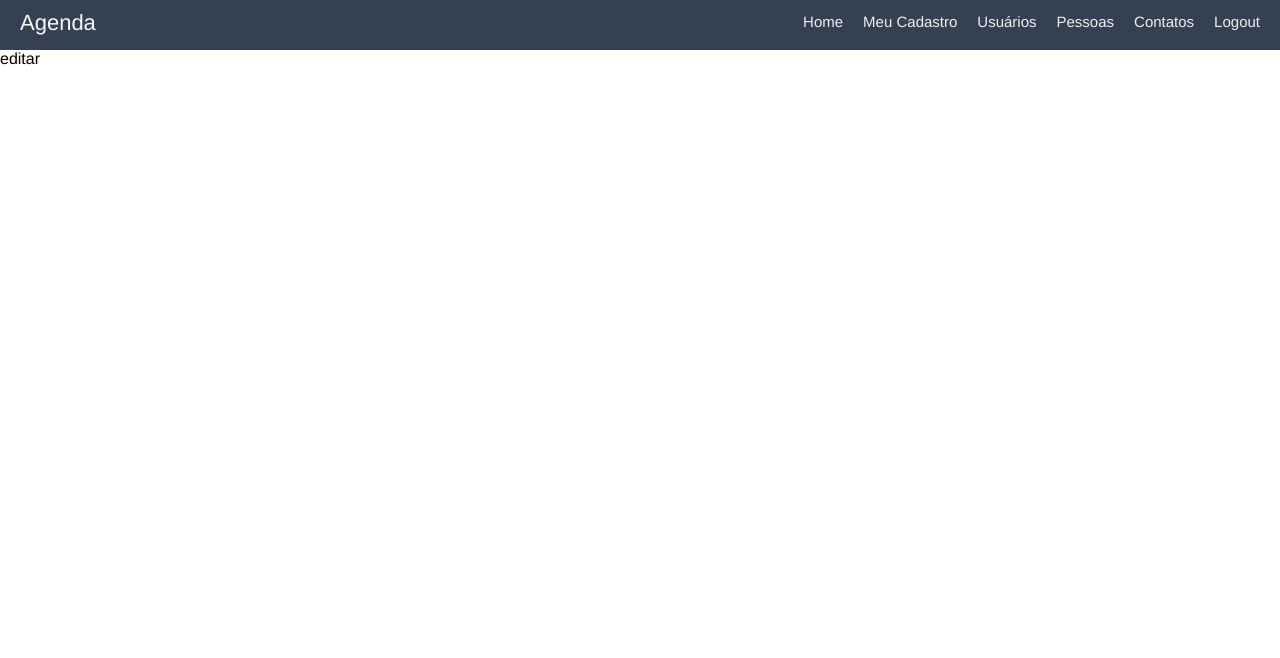
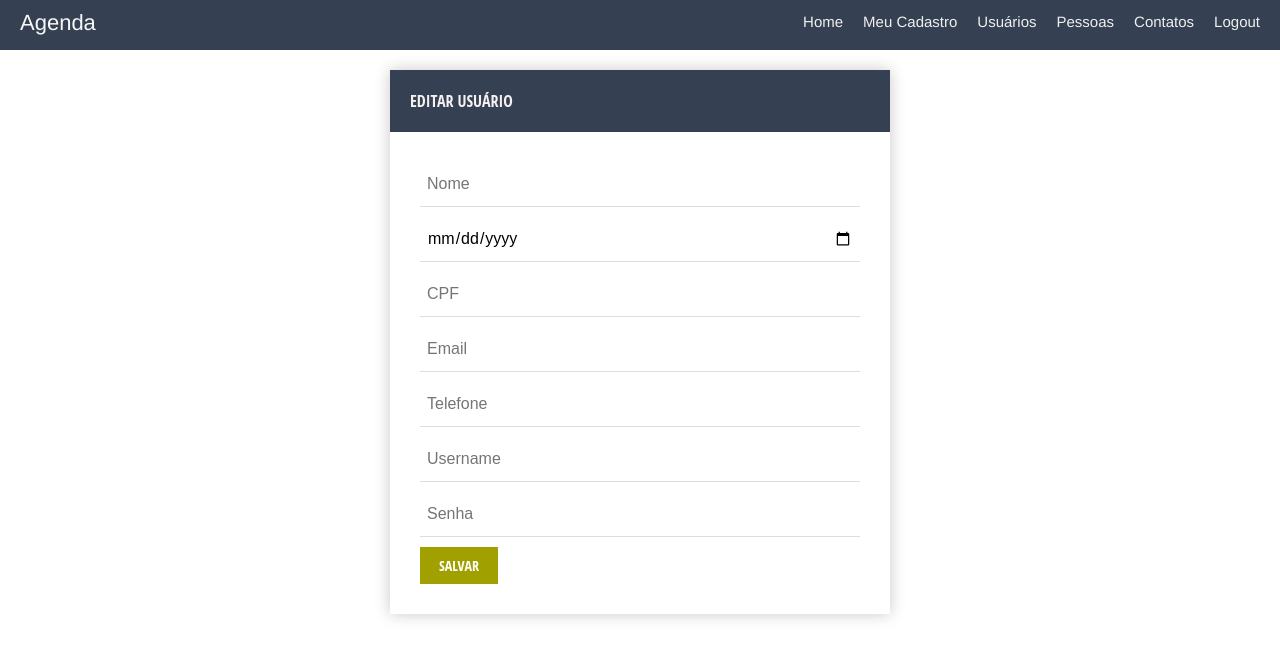
Before and after one commit to DandaraF/controle_agenda_pessoal, a Vue app: page /usuarios/editar in a window 1280 px wide. Shown: the top 658 px of the page. Built offline with nearby package versions, Linux system fonts and the light colour scheme.

Commit message:
create form edit user

```diff
--- a/src/views/Users.vue
+++ b/src/views/Users.vue
@@ -4,7 +4,7 @@
 
     <div class="table_header">
       <h2>Usuários</h2>
-      <Button text_button="+ Add Usuário"/>
+      <router-link  to="/usuarios/cadastrar" id="add_user"> + Add usuário</router-link>
     </div>
 
     <div class="table_section">
@@ -56,6 +56,18 @@ export default {
 
 h2{
   color: rgb(160, 160, 0);
+}
+
+#add_user{
+  background-color: rgb(36, 124, 65);
+  padding: 8px;
+  border-radius: 6px;
+  text-decoration: none;
+  color: #fff;
+}
+
+#add_user:hover{
+  opacity: 0.8;
 }
 
 .table{
--- a/src/views/users/EditUser.vue
+++ b/src/views/users/EditUser.vue
@@ -1,5 +1,17 @@
 <template>
-    editar
+  <div class="container-edit-user">
+    <h2>Editar usuário</h2>
+    <form>
+      <input type="text" name="name" placeholder="Nome" />
+      <input type="date" name="birth-date" placeholder="Data nascimento" />
+      <input type="text" name="cpf" placeholder="CPF" />
+      <input type="email" name="email" placeholder="Email" />
+      <input type="text" name="phone" placeholder="Telefone" />
+      <input type="text" name="username" placeholder="Username" />
+      <input type="password" name="password" placeholder="Senha" />
+      <input type="button" value="Salvar" />
+    </form>
+  </div>
 </template>
 
 <script>
@@ -9,3 +21,69 @@ export default {
 }
 
 </script>
+
+<style scoped>
+.container-edit-user{
+	font-family: 'Open Sans Condensed', arial, sans;
+	max-width: 500px;
+	padding: 30px;
+	background: #FFFFFF;
+	margin: 20px auto;
+	box-shadow: 0px 0px 15px rgba(0, 0, 0, 0.22);
+	-moz-box-shadow: 0px 0px 15px rgba(0, 0, 0, 0.22);
+	-webkit-box-shadow:  0px 0px 15px rgba(0, 0, 0, 0.22);
+
+}
+.container-edit-user h2{
+	background: #354152;
+	text-transform: uppercase;
+	font-family: 'Open Sans Condensed', sans-serif;
+	color: #f5f1f1;
+	font-size: 16px;
+	font-weight: 100;
+	padding: 20px;
+	margin: -30px -30px 30px -30px;
+}
+.container-edit-user input[type="text"],
+.container-edit-user input[type="date"],
+.container-edit-user input[type="email"],
+.container-edit-user input[type="password"],
+.container-edit-user textarea,
+.container-edit-user select
+{
+	box-sizing: border-box;
+	-webkit-box-sizing: border-box;
+	-moz-box-sizing: border-box;
+	outline: none;
+	display: block;
+	width: 100%;
+	padding: 7px;
+	border: none;
+	border-bottom: 1px solid #ddd;
+	background: transparent;
+	margin-bottom: 10px;
+	font: 16px Arial, Helvetica, sans-serif;
+	height: 45px;
+}
+.container-edit-user input[type="button"],
+.container-edit-user input[type="submit"]{
+	-moz-box-shadow: inset 0px 1px 0px 0px rgb(160, 160, 0);
+	-webkit-box-shadow: inset 0px 1px 0px 0px rgb(160, 160, 0);
+	box-shadow: inset 0px 1px 0px 0px rgb(160, 160, 0);
+	background-color: rgb(160, 160, 0);
+	border: 1px solid rgb(160, 160, 0);
+	display: inline-block;
+	cursor: pointer;
+	color: #FFFFFF;
+	font-family: 'Open Sans Condensed', sans-serif;
+	font-size: 14px;
+	padding: 8px 18px;
+	text-decoration: none;
+	text-transform: uppercase;
+}
+.container-edit-user input[type="button"]:hover,
+.container-edit-user input[type="submit"]:hover {
+	background:linear-gradient(to bottom, rgba(160, 160, 0, 0.452) 5%, rgba(160, 160, 0, 0.548) 100%);
+	background-color:rgba(160, 160, 0, 0.329);
+}
+</style>
```
